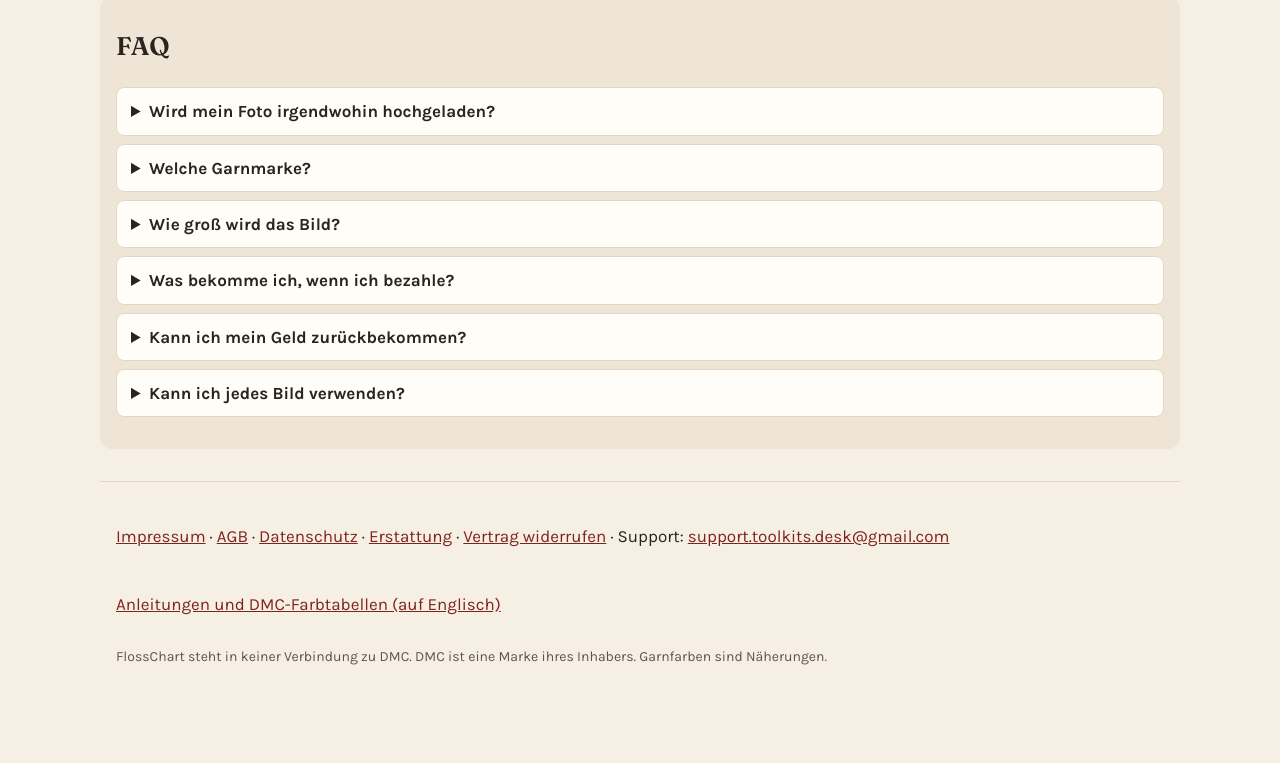
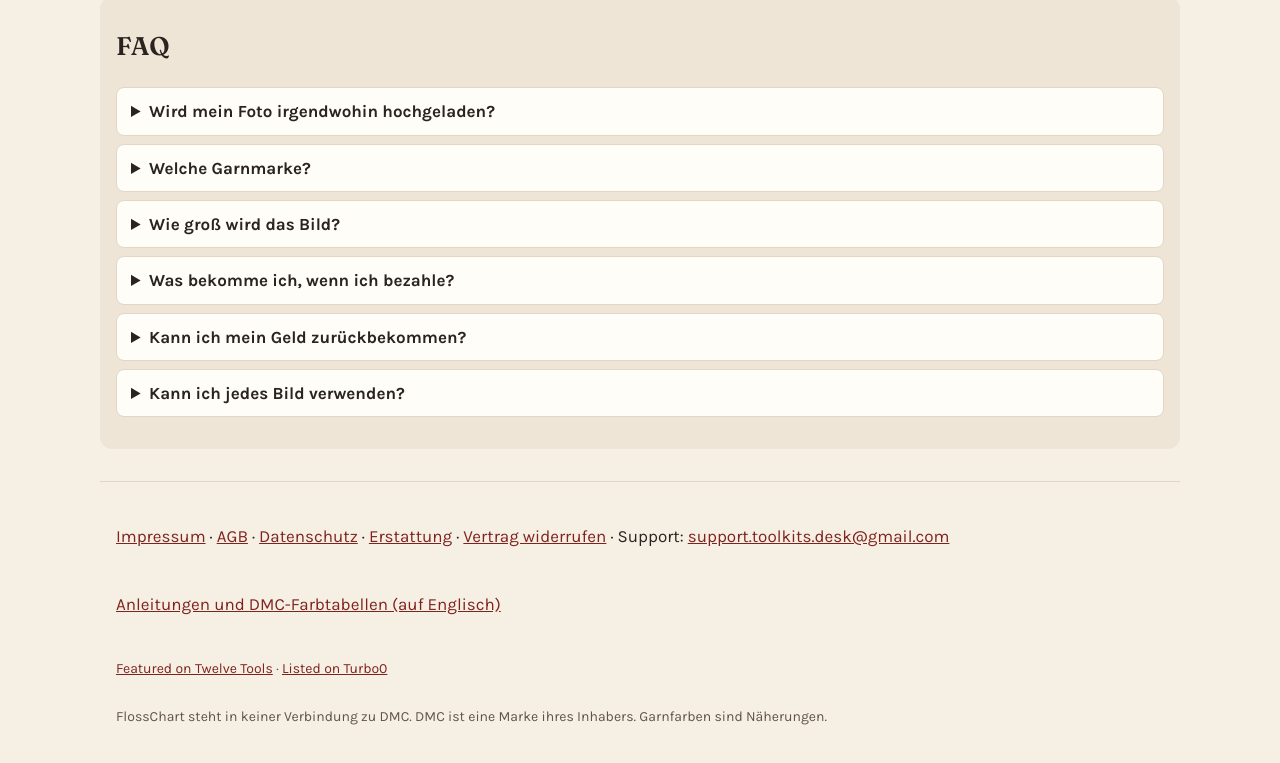
Before and after one commit to mayo1-debug/noble-venture-04, a plain HTML site: page index.de.html in a window 1280 px wide. Shown: the part 2173-2936 px from the top of the page. Before the commit the page ends 2879 px from the top, so only its background shows below. Drawn offline with Linux system fonts and the light colour scheme.

Commit message:
sync site from 9bf28ff

```diff
--- a/index.de.html
+++ b/index.de.html
@@ -219,6 +219,7 @@
 <footer>
   <p><span data-i18n-html="foot.links"><a href="imprint.de.html">Impressum</a> · <a href="terms.de.html">AGB</a> · <a href="privacy.de.html">Datenschutz</a> · <a href="refund.de.html">Erstattung</a> · <a href="{withdraw}">Vertrag widerrufen</a></span> · <span data-i18n="foot.support">Support:</span> <span class="support"></span></p>
   <p><a href="guides/" data-i18n="foot.guides">Anleitungen und DMC-Farbtabellen (auf Englisch)</a></p>
+  <p class="small"><a href="https://twelve.tools" target="_blank" rel="noopener">Featured on Twelve Tools</a> · <a href="https://turbo0.com" target="_blank" rel="noopener">Listed on Turbo0</a></p>
   <p class="small" data-i18n="foot.note">FlossChart steht in keiner Verbindung zu DMC. DMC ist eine Marke ihres Inhabers. Garnfarben sind Näherungen.</p>
 </footer>
 
```
Also changed, not shown: index.es.html (+1 -0 lines), index.fr.html (+1 -0 lines), index.html (+1 -0 lines).
